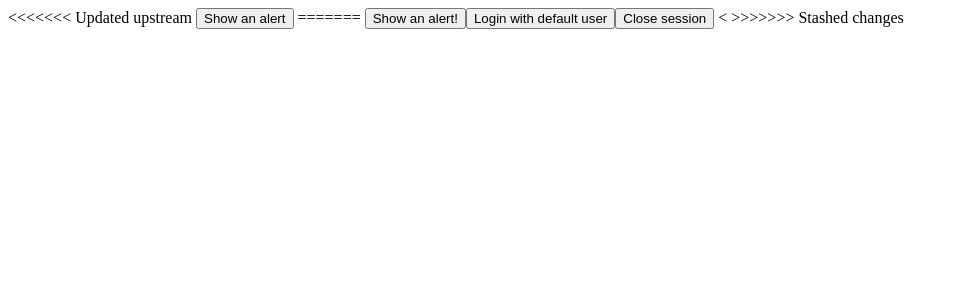
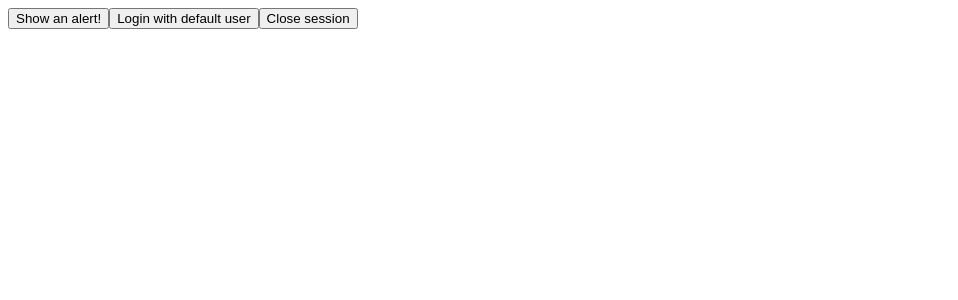
Before and after one commit to laa21other/angularTestingGit2Example, an Angular app: page / in a window 1280 px wide. Shown: the top 300 px of the page, without its empty margins (0-958 px from the left). Built offline with nearby package versions, Linux system fonts and the light colour scheme.

Commit message:
Adding some functionality

```diff
--- a/src/app/app.component.html
+++ b/src/app/app.component.html
@@ -1,11 +1,5 @@
-<<<<<<< Updated upstream
-<button type="button" (click)="showAlert()">Show an alert</button>
-=======
-<button type="button" (click)="showAlert">Show an alert!</button>
+<button type="button" (click)="showAlert()">Show an alert!</button>
 
 <button type="button" (click)="login()">Login with default user</button>
 
 <button type="button" (click)="closeSession()">Close session</button>
-
-<
->>>>>>> Stashed changes
```
